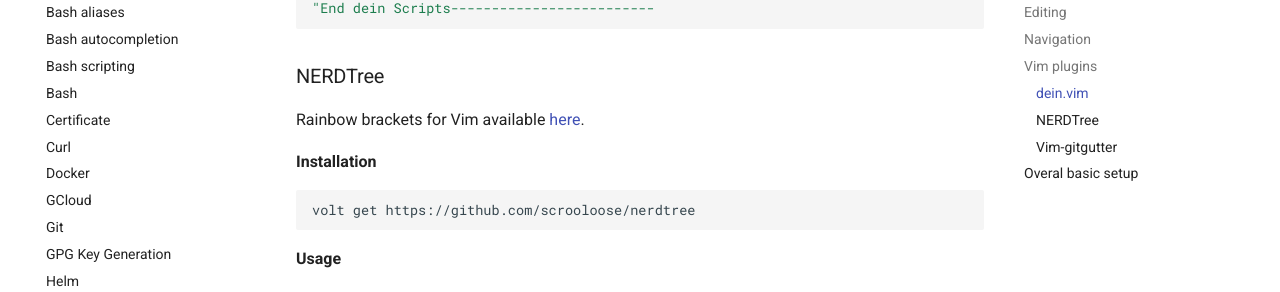
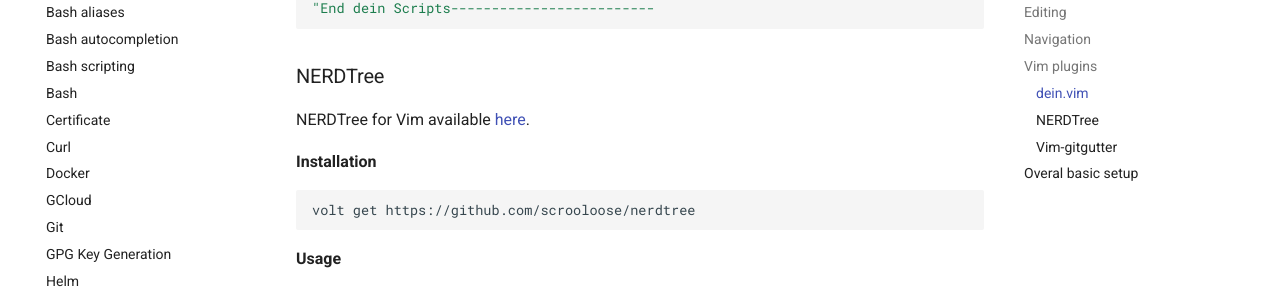
Before and after one commit to woernfl/cheatsheets, an MkDocs documentation site: the page built from docs/vim.md, in a window 1280 px wide and 900 px high, scrolled down 3577 px. Shown: the part 150-442 px from the top of the window. Built offline with MkDocs 1.6.1 and Material for MkDocs 9.7.7, drawn with Linux system fonts in a browser that asks for light colours; comment, search, counter and statistics services are not loaded.

Commit message:
Update vim.md

```diff
--- a/docs/vim.md
+++ b/docs/vim.md
@@ -203,7 +203,7 @@
 
 ### NERDTree
 
-Rainbow brackets for Vim available [here](https://github.com/scrooloose/nerdtree).
+NERDTree for Vim available [here](https://github.com/scrooloose/nerdtree).
 
 **Installation**
 
```
